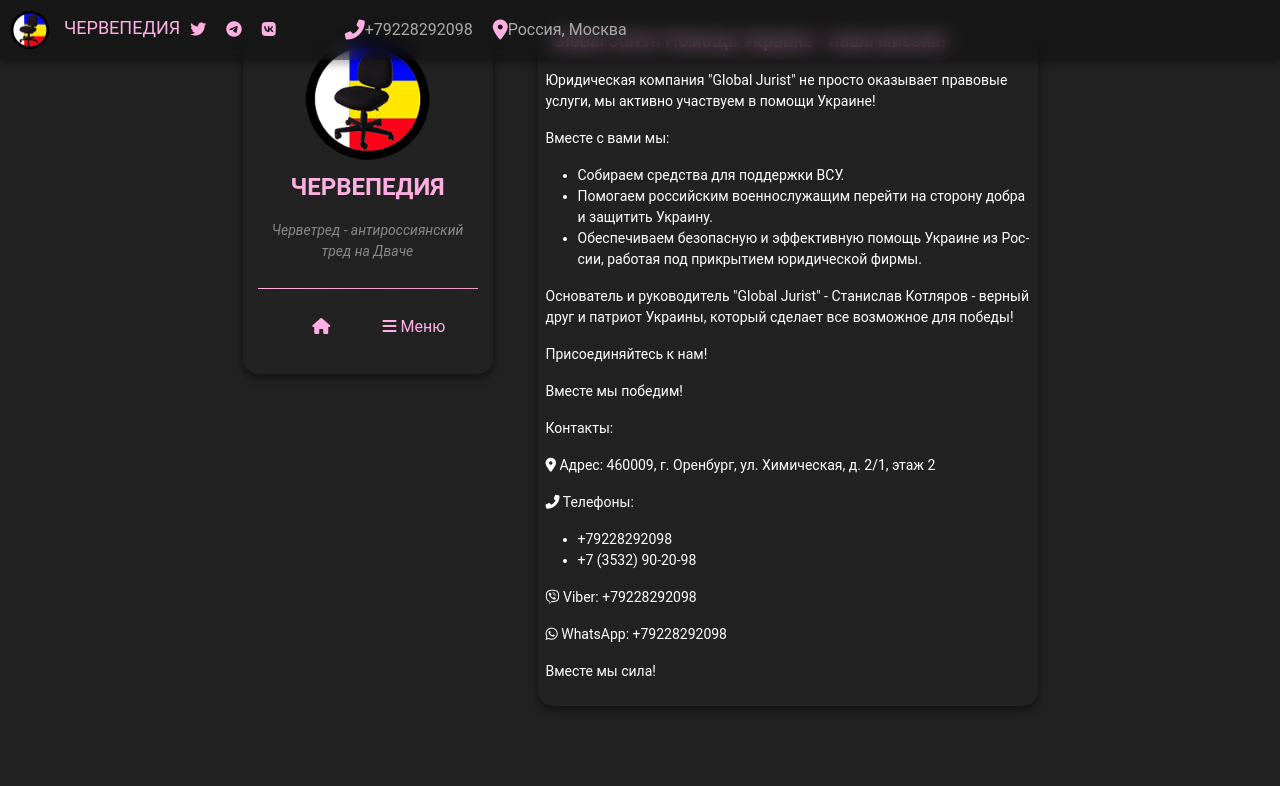
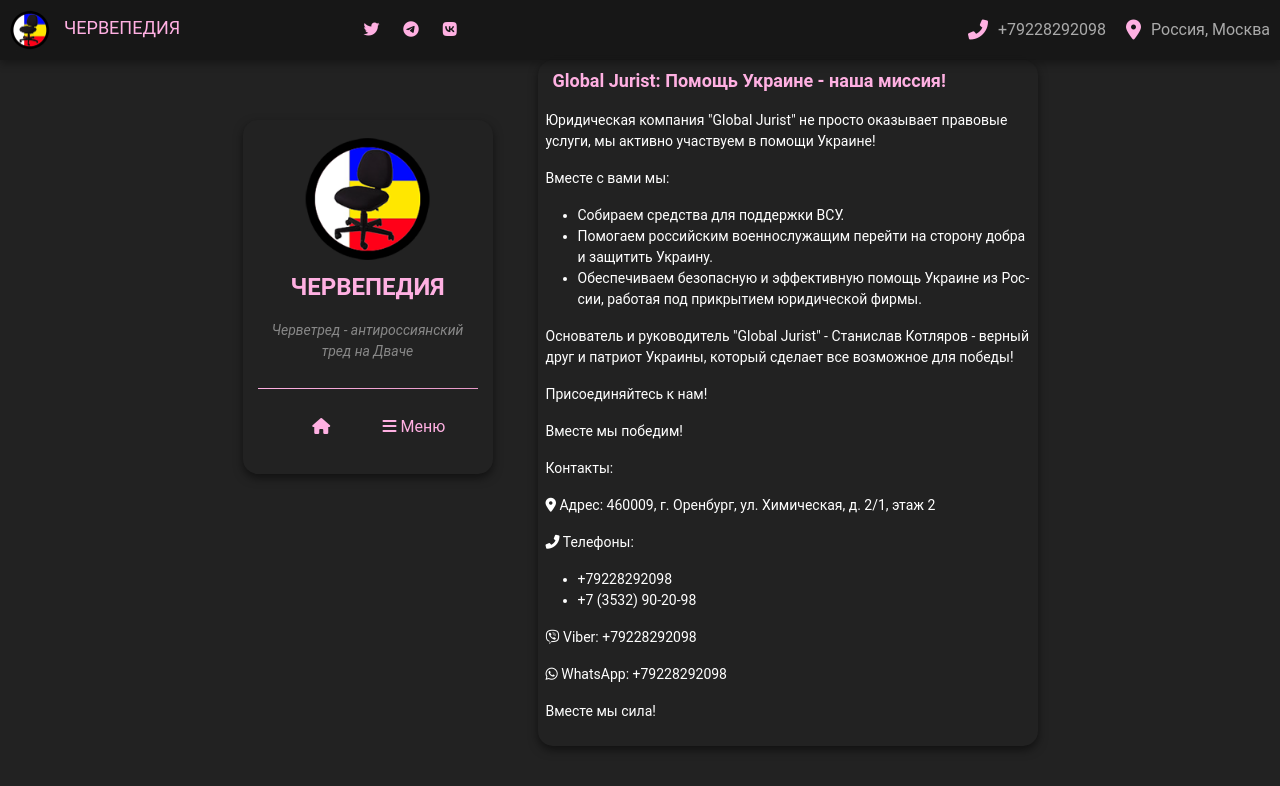
Before and after one commit to chervepedia/chervepedia.github.io, a Jekyll site: the page built from test.md, in a window 1280 px wide. Shown: the top 786 px of the page. Built offline with Jekyll 4.4.1, drawn with Linux system fonts in a browser that asks for light colours; comment, search, counter and statistics services are not loaded.

Commit message:
Update style.css

```diff
--- a/assets/css/style.css
+++ b/assets/css/style.css
@@ -1,3 +1,4 @@
+
 :root {
     --main-color: #ffb0e2; /* Светло-розовый цвет */
     --main-color-dark: #e699c7; /* Более темный розовый цвет */
@@ -19,7 +20,7 @@
     display: flex;
     flex-direction: column;
     align-items: center;
-    margin-top: 20px;
+    margin-top: 60px;
     padding: 0 15px;
     width: 100%;
     max-width: 1000px;
@@ -28,29 +29,17 @@
 /* Стили для футера */
 .footer {
     display: flex;
-    align-items: center; /* Вертикальное центрирование элементов */
+    justify-content: space-between;
+    align-items: center;
     background: rgba(0, 0, 0, 0.3); /* Aero glass эффект */
     backdrop-filter: blur(10px); /* Эффект стеклянной поверхности */
     padding: 10px;
     width: 100%;
     position: fixed;
-    top: 0; /* Футер вверху страницы */
+    top: 0; /* Переносим футер наверх */
     left: 0;
     z-index: 1000;
     box-shadow: 0 4px 8px rgba(0, 0, 0, 0.3); /* Тень */
-}
-
-/* Иконки социальных сетей в футере*/
-.social-icons {
-    display: flex;
-    align-items: center; /* Центрирование иконок по вертикали */
-    margin-right: 45px; /* Отступ между иконками и названием сайта */
-}
-
-/* Название сайта в футере*/
-.site-name {
-    color: var(--main-color);
-    font-size: 18px;
 }
 
 /* Стили для изображений в футере */
@@ -102,13 +91,14 @@
 /* Контактная информация */
 .contact-info {
     display: flex;
-    align-items: center; /* Вертикальное центрирование контактных иконок */
-    justify-content: flex-right; /* Размещает контактные иконки справа */
+    align-items: center;
+    justify-content: flex-end;
+    width: 50%;
 }
 
 .contact-info i {
     font-size: 20px;
-    margin-left: 14px; /* Отступ между иконками */
+    margin-right: 10px;
     color: var(--main-color);
 }
 
@@ -405,6 +395,7 @@
     text-align: center;
     padding: 15px;
     margin-bottom: 20px;
+margin-top: 60px;
     position: sticky;
     top: 20px;
     width: 100%;
@@ -425,6 +416,7 @@
 
     .sidebar {
         margin-right: 45px;
+margin-top: 60px;
         top: 0;
         width: 100%;
         max-width: 250px; /* Ширина сайдбара */
```
